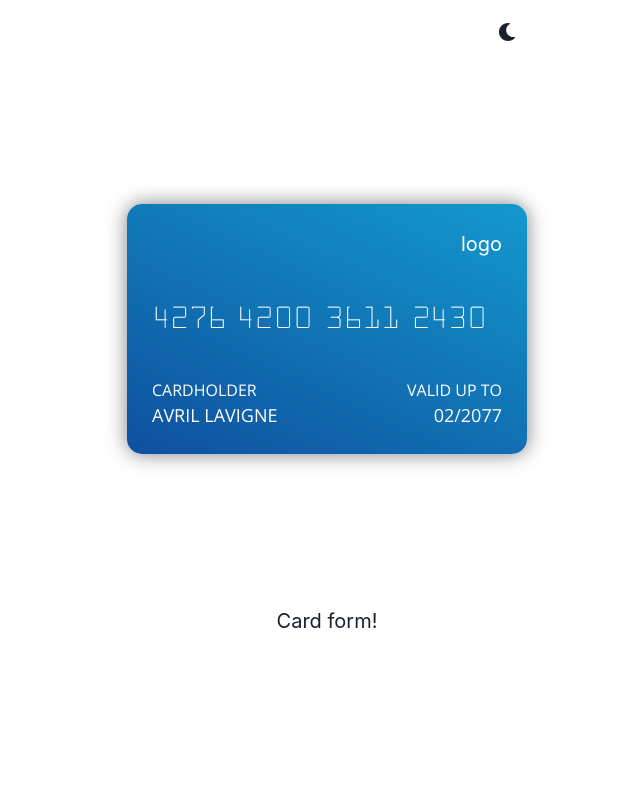
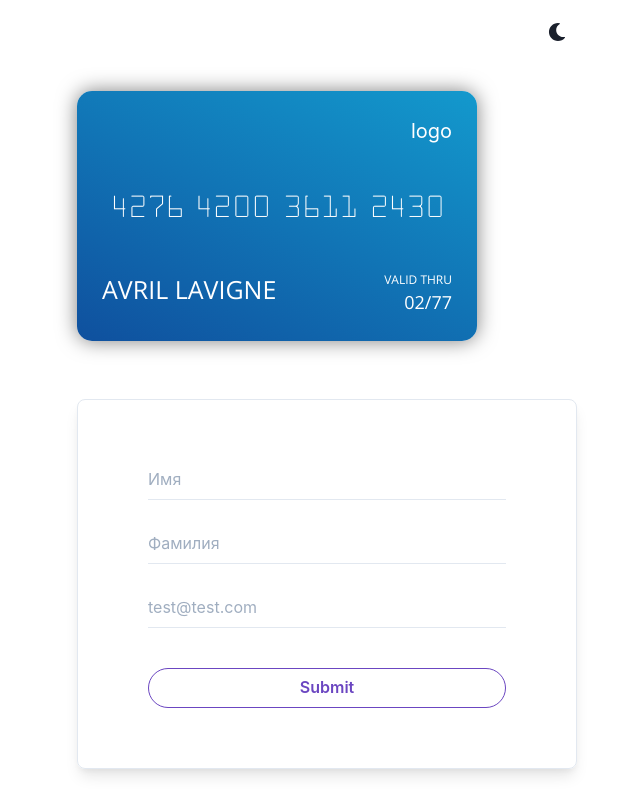
Before and after one commit to xblurx/react-credit-card, a React (Create React App) app: page / in a window 1280 px wide. Shown: the whole page, without its empty margins (313-953 px from the left). Built offline with nearby package versions, Linux system fonts and the light colour scheme.

Commit message:
add form

```diff
--- a/package.json
+++ b/package.json
@@ -16,6 +16,7 @@
     "framer-motion": ">=3.0.0",
     "react": "^17.0.1",
     "react-dom": "^17.0.1",
+    "react-hook-form": "^6.15.4",
     "react-icons": "^3.0.0",
     "react-scripts": "4.0.3",
     "styled-components": "^5.2.1",
--- a/src/App.tsx
+++ b/src/App.tsx
@@ -6,7 +6,6 @@ import './App.css';
 
 export const App = () => (
     <ChakraProvider>
-        {/*<Fonts />*/}
         <Flex width="full" align="center" justifyContent="center">
             <Box textAlign="center" fontSize="xl">
                 <Grid minH="100vh" p={3}>
@@ -14,7 +13,7 @@ export const App = () => (
                     <CardDisplay
                         logo="logo"
                         number={'4276 4200 3611 2430'}
-                        expires={'02/2077'}
+                        expires={'02/77'}
                         name="AVRIL LAVIGNE"
                     />
                     <CardForm />
--- a/src/components/CardDisplay.tsx
+++ b/src/components/CardDisplay.tsx
@@ -31,11 +31,10 @@ export const CardDisplay = (props: CCPropType) => {
             <CardNumber>{props.number}</CardNumber>
             <CardInfo>
                 <CardHolder>
-                    <Text fontSize="md">CARDHOLDER</Text>
-                    <Text fontSize="lg">{props.name}</Text>
+                    <Text fontSize="xl  ">{props.name}</Text>
                 </CardHolder>
                 <CardInfoExpiry>
-                    <Text fontSize="md">VALID UP TO</Text>
+                    <Text fontSize="xs">VALID THRU</Text>
                     <Text fontSize="lg">{props.expires}</Text>
                 </CardInfoExpiry>
             </CardInfo>
--- a/src/components/CardForm.tsx
+++ b/src/components/CardForm.tsx
@@ -1,9 +1,99 @@
 import React from 'react';
+import { useForm } from 'react-hook-form';
+import {
+    Box,
+    Button,
+    Checkbox,
+    Flex,
+    FormControl,
+    FormErrorMessage,
+    Image,
+    Input,
+    InputGroup,
+    Text,
+    useColorMode,
+    useToast,
+} from '@chakra-ui/react';
 
 export const CardForm = () => {
+    const { handleSubmit, errors, register, reset, formState } = useForm({
+        mode: 'onChange',
+    });
+
+    const onSubmit = (values: any) => {
+        console.log(values);
+    };
+
+    const validateField = (value: any) => {
+        if (!value) {
+            return 'Please, fill all fields';
+        }
+    };
+
     return (
-        <>
-            Card form!
-        </>
+        <Flex width="full" align="center" justifyContent="center">
+            <Box
+                padding="20px 70px 20px"
+                width="500px"
+                maxWidth="700px"
+                borderWidth={1}
+                borderRadius={8}
+                boxShadow="lg"
+            >
+                <Box my={10} textAlign="left">
+                    <form onSubmit={handleSubmit(onSubmit)}>
+                        <FormControl isInvalid={errors.name}>
+                            <Input
+                                variant="flushed"
+                                name="name"
+                                placeholder="Имя"
+                                ref={register({ validate: validateField })}
+                                focusBorderColor="#B794F4"
+                            />
+                            <FormErrorMessage>
+                                {errors.name && errors.name.message}
+                            </FormErrorMessage>
+                        </FormControl>
+                        <FormControl mt={6} isInvalid={errors.surname}>
+                            <Input
+                                variant="flushed"
+                                name="surname"
+                                placeholder="Фамилия"
+                                ref={register({ validate: validateField })}
+                                focusBorderColor="#B794F4"
+                            />
+                            <FormErrorMessage>
+                                {errors.surname && errors.surname.message}
+                            </FormErrorMessage>
+                        </FormControl>
+
+                        <FormControl mt={6} isInvalid={errors.email}>
+                            <Input
+                                variant="flushed"
+                                type="email"
+                                name="email"
+                                placeholder="test@test.com"
+                                ref={register({ validate: validateField })}
+                                focusBorderColor="#B794F4"
+                            />
+                            <FormErrorMessage>
+                                {errors.email && errors.email.message}
+                            </FormErrorMessage>
+                        </FormControl>
+
+                        <Button
+                            colorScheme="purple"
+                            variant="outline"
+                            type="submit"
+                            borderRadius="50px"
+                            isFullWidth={true}
+                            mt={10}
+                        >
+                            Submit
+                        </Button>
+                    </form>
+                </Box>
+            </Box>
+        </Flex>
     );
 };
--- a/src/styled/CreditCardSC.tsx
+++ b/src/styled/CreditCardSC.tsx
@@ -16,11 +16,11 @@ export const CardWrapper = styled.div`
 export const CardLogo = styled.div`
     display: flex;
     justify-content: flex-end;
-`
+`;
 
 export const CardNumber = styled.div`
     display: flex;
-    justify-content: space-between;
+    justify-content: center;
     font-family: 'Kredit', sans-serif;
     font-size: 36px;
 `;
@@ -36,7 +36,7 @@ export const CardHolder = styled.div`
     display: flex;
     flex-direction: column;
     align-items: flex-start;
-`
+`;
 
 export const CardInfoExpiry = styled.div`
     display: flex;
```
Also changed, not shown: 1 other file (tests, documents, lock files or other folders).
